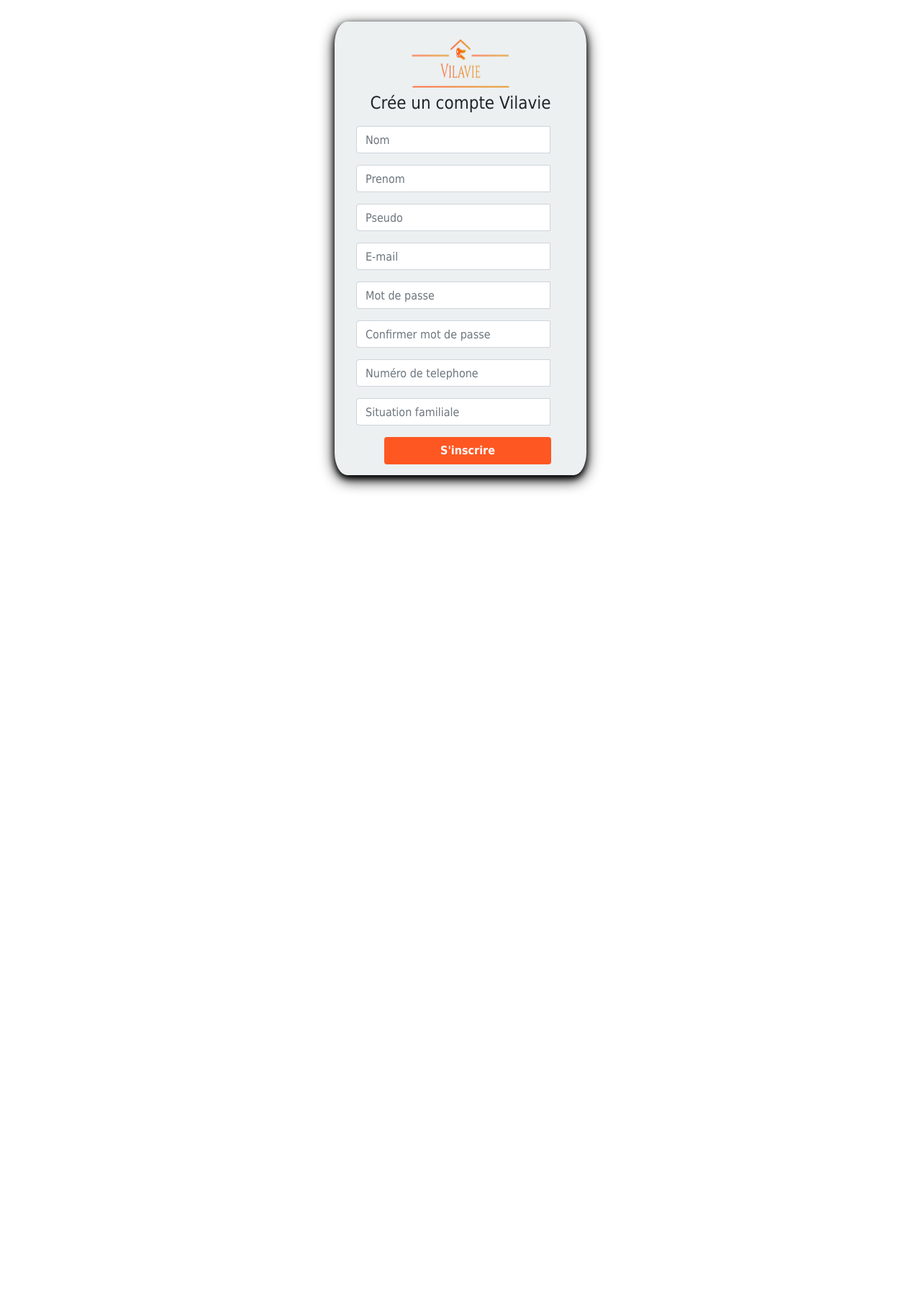
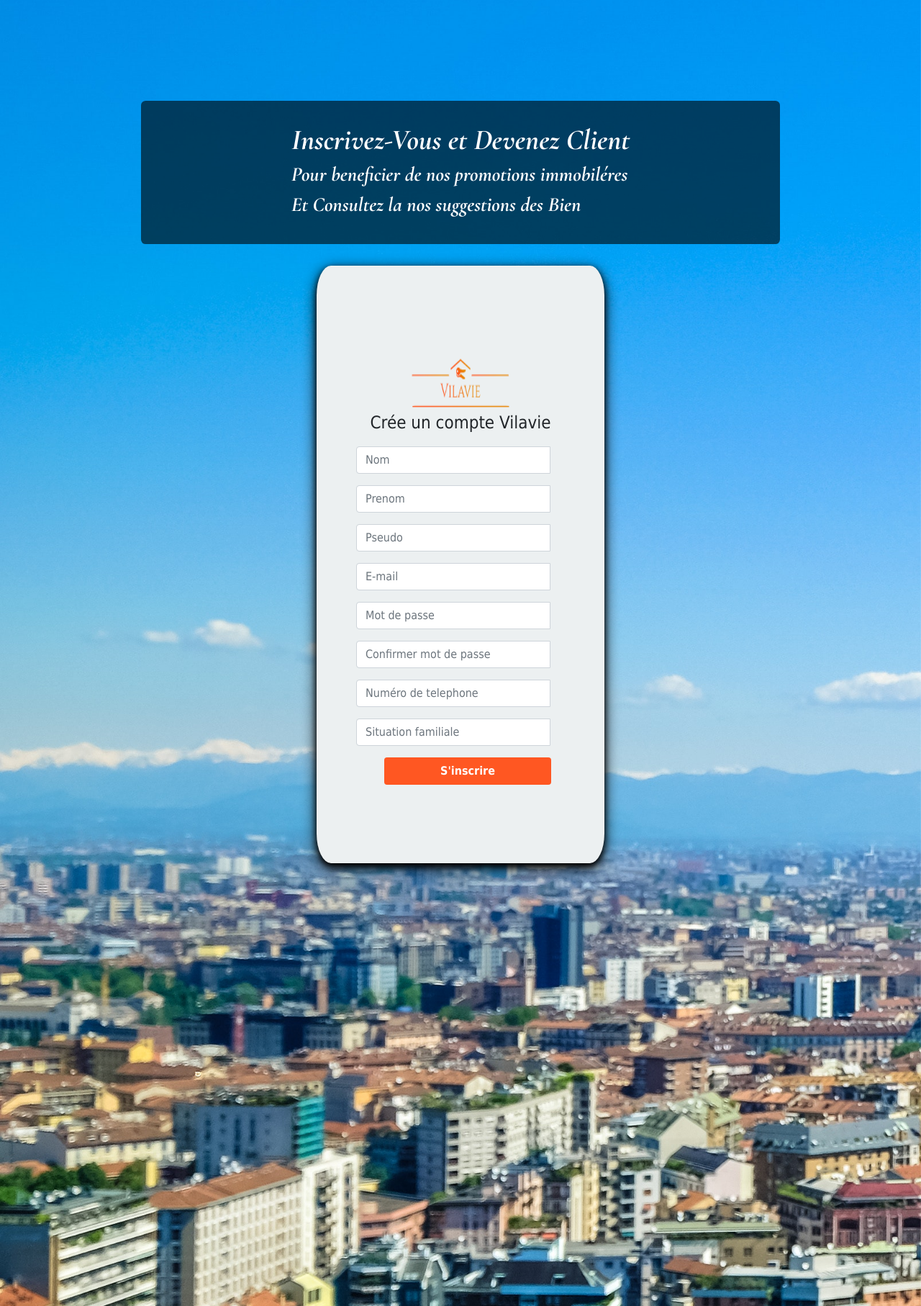
Before and after one commit to rashid-btb-gmail-com/Projet-IHM-, a PHP site: page /pages/inscription.php in a window 1280 px wide. Shown: the part 106-1920 px from the top of the page at 72% size. Run offline with PHP 8.4, Linux system fonts and the light colour scheme; some libraries are stand-ins or nearby versions.

Commit message:
amelioration de la page d'inscription

```diff
--- a/includes/header.php
+++ b/includes/header.php
@@ -37,7 +37,7 @@
 
                      ?>
                    <li><a href="../pages/connexion.php#fullconnex">Se Connecter</a></li>
-                 <li><a href="../pages/inscription.php">S'inscrire</a></li>
+                 <li><a href="../pages/inscription.php#inscript">S'inscrire</a></li>
                  <?php
                  }
                  ?>
--- a/index.php
+++ b/index.php
@@ -38,7 +38,7 @@ session_start();
               <ul>
                   <li active><a href="./index.php" >Acceuil</a></li>
                   <li><a href="./pages/immobilier.php">Immobilier</a></li>
-                  <li><a href="./pages/deposer_annonce.php">Vendre</a></li>
+                  <li><a href="./pages/deposer_annonce.php#depose">Vendre</a></li>
                   <li><a href="./pages/contact.php">Contact</a></li>
                   <li id="separateur"> </li> <!--un separateur -->
                   <?php
@@ -53,7 +53,7 @@ session_start();
                   else{
                       ?>
                     <li><a href="./pages/connexion.php#fullconnex">Se Connecter</a></li>
-                  <li><a href="./pages/inscription.php">S'inscrire</a></li>
+                  <li><a href="./pages/inscription.php#inscript">S'inscrire</a></li>
                   <?php
                   }
                   ?>
--- a/pages/inscription.php
+++ b/pages/inscription.php
@@ -16,8 +16,13 @@ $db=new PDO('mysql:host=localhost;dbname=vilavie','root','',array(PDO::ATTR_ERRM
 
 
 
-
+  <div class="fullinscri" id="inscript">
     <div class="container h-100">
+       <div class="deposeheader" >
+         <h1> Inscrivez-Vous et Devenez Client</h1>
+         <h3> Pour beneficier de nos promotions immobiléres</h3>
+         <h3> Et Consultez la nos suggestions des Bien</h3>
+        </div>
 		<div class="d-flex justify-content-center h-100">
 			<div class="user_card" id="user_card_insc">
 				<div class="d-flex justify-content-center">
@@ -28,7 +33,7 @@ $db=new PDO('mysql:host=localhost;dbname=vilavie','root','',array(PDO::ATTR_ERRM
                 <h4 class="titre_connexion">Crée un compte Vilavie</h4>
 				<div class="d-flex justify-content-center form_container" >
 
-            <form action="" method="post" onsubmit="return verifier_champs()" id="form_container_insc">
+                <form action="" method="post" onsubmit="return verifier_champs()" id="form_container_insc">
                 <!--nom-->
                     <div class="input-group mb-3">
                         <input class="form-control input_user" type="text" name="nom" placeholder="Nom" required onchange="verifier_champs()">                                  <span class="controle" id="etat_nom" ></span><br>
@@ -112,15 +117,16 @@ $db=new PDO('mysql:host=localhost;dbname=vilavie','root','',array(PDO::ATTR_ERRM
 
                 ?>
 
-            </form>
+               </form>
 
 
-				</div>
+            </div>
 
 
-			</div>
+
 		</div>
 	</div>
+  </div>
     <script type="text/javascript" src="../js/js.js">
 
     </script>
--- a/style/style.css
+++ b/style/style.css
@@ -276,8 +276,11 @@ margin-top: 5px;
 
     }
     #user_card_insc{
-        height: 630px;
+        height: 830px;
+        width:400px;
+        padding-top:20px;
         margin-top: 30px;
+
     }
     #user_card_annonce{
         height: 1000px;
@@ -360,6 +363,15 @@ margin-top: 5px;
     .custom-checkbox .custom-control-input:checked~.custom-control-label::before {
         background-color: #ff5722 ;
     }
+    /***********************************  page d'inscription  *****************************************/
+    .fullinscri{
+        background-image: url(../images/inscript.jpg);
+        background-size: cover;
+        background-attachment: fixed;
+       padding-top: 100px;
+       padding-bottom: 500px;
+
+    }
     /************************   Style page connexion admin **********************************/
     .fulladmin{
         height:100%;
```
Also changed, not shown: images/inscript.jpg.
